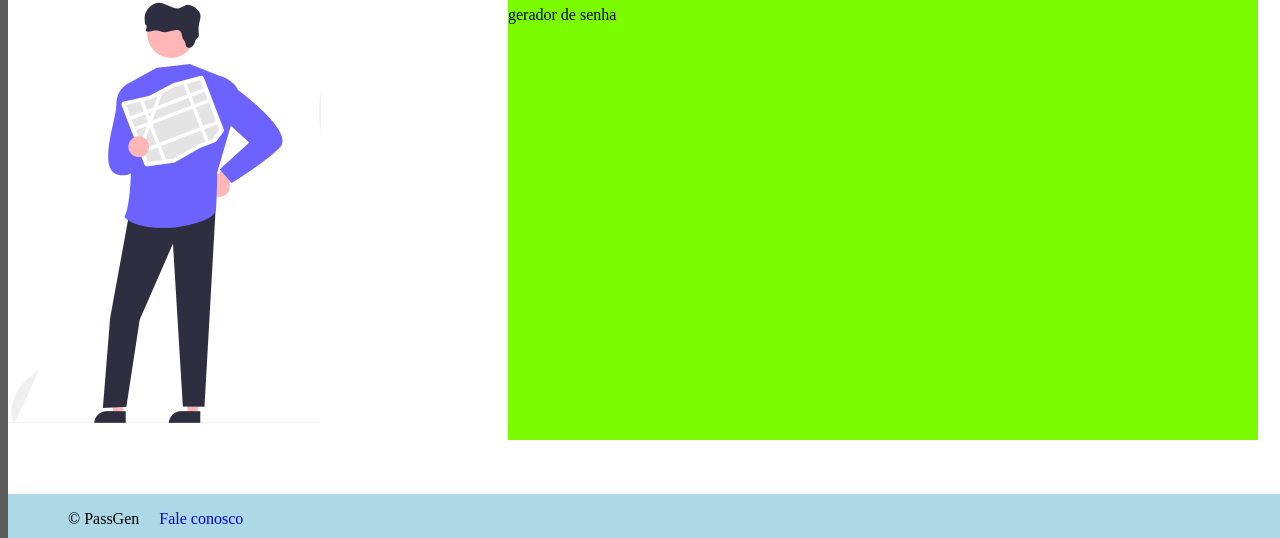
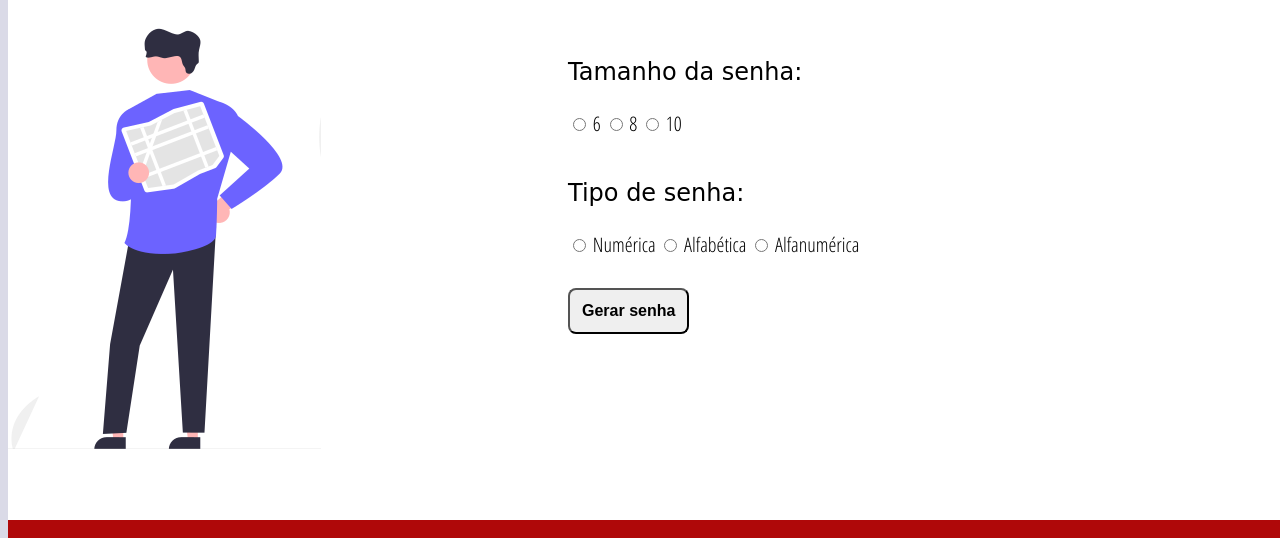
Before and after one commit to anasouza0087/Projeto-PassGen, a plain HTML site: page index.html in a window 1280 px wide. Shown: the part 60-598 px from the top of the page. Drawn offline with Linux system fonts and the light colour scheme; a web font is replaced by a local one.

Commit message:
Estilizando tela

```diff
--- a/index.html
+++ b/index.html
@@ -12,7 +12,7 @@
 <body>
     <div class="main-content">
         <nav class="menu-bar">
-            <ul>
+            <ul class="highlight">
                 <li>
                     <a href="#">Sobre Nós</a>
                 </li>
@@ -22,11 +22,33 @@
             <section class="left-info">
             </section>
             <section class="right-info">
-                <p>gerador de senha</p>
+                <ul>
+                    <li class="style">
+                        <p>Tamanho da senha:</p>
+                        <input type="radio" name="size" id="6">
+                        <label for="6">6</label>
+                        <input type="radio" name="size" id="8">
+                        <label for="8">8</label>
+                        <input type="radio" name="size" id="10">
+                        <label for="10">10</label>
+                    </li>
+                    <li class="style">
+                        <p>Tipo de senha:</p>
+                        <input type="radio" name="type" id="numeric" >
+                        <label for="numeric">Numérica</label>
+                        <input type="radio" name="type" id="alphabetic">
+                        <label for="alphabetic">Alfabética</label>
+                        <input type="radio" name="type" id="alpha-numeric">
+                        <label for="alpha-numeric">Alfanumérica</label>
+                    </li>
+                    <li>
+                        <input type="button" value="Gerar senha" class="btn">
+                    </li>
+                </ul>
             </section>
         </div>
         <footer class="footer-bar">
-            <ul class="footer-list">
+            <ul class="footer-list highlight">
                 <li>&copy PassGen</li>
                 <li><a href="mailto:faleconosco@passgen.com">Fale conosco</a></li>
             </ul>
--- a/styles.css
+++ b/styles.css
@@ -1,5 +1,8 @@
+@import url('https://fonts.googleapis.com/css2?family=Orelega+One&display=swap');
+@import url('https://fonts.googleapis.com/css2?family=Open+Sans+Condensed:wght@300&display=swap');
+
 body {
-    background-color: #5C5C5C;
+    background-color: #DADAE7;
 }
 
 .main-content {
@@ -10,7 +13,7 @@ body {
 }
 
 .menu-bar {
-    background-color: hotpink;
+    background-color: #AF0809;
 }
 
 .section-info {
@@ -26,13 +29,12 @@ body {
 }
 
 .right-info {
-    background-color: lawngreen;
     width: 750px;
     height: 450px;
 }
 
 .footer-bar {
-    background-color: lightblue;
+    background-color: #AF0809;
     margin-top: 50px;
 }
 
@@ -50,3 +52,25 @@ ul li {
 a {
     text-decoration: none;
 }
+p {
+    padding-top: 18px;
+}
+p, .highlight {
+    font-family: 'Orelega One', cursive;
+    font-size: 24px;
+    color: #000000;
+}
+.style {
+    font-family: 'Open Sans Condensed', sans-serif;
+    font-size: 20px;
+}
+.btn {
+    margin-top: 30px;
+    font-weight: bolder;
+    font-size: 16px;
+    padding: 12px;
+    border-radius: 8px;
+}
+a:visited, a:link, a:active {
+    color: #000000
+}
```
